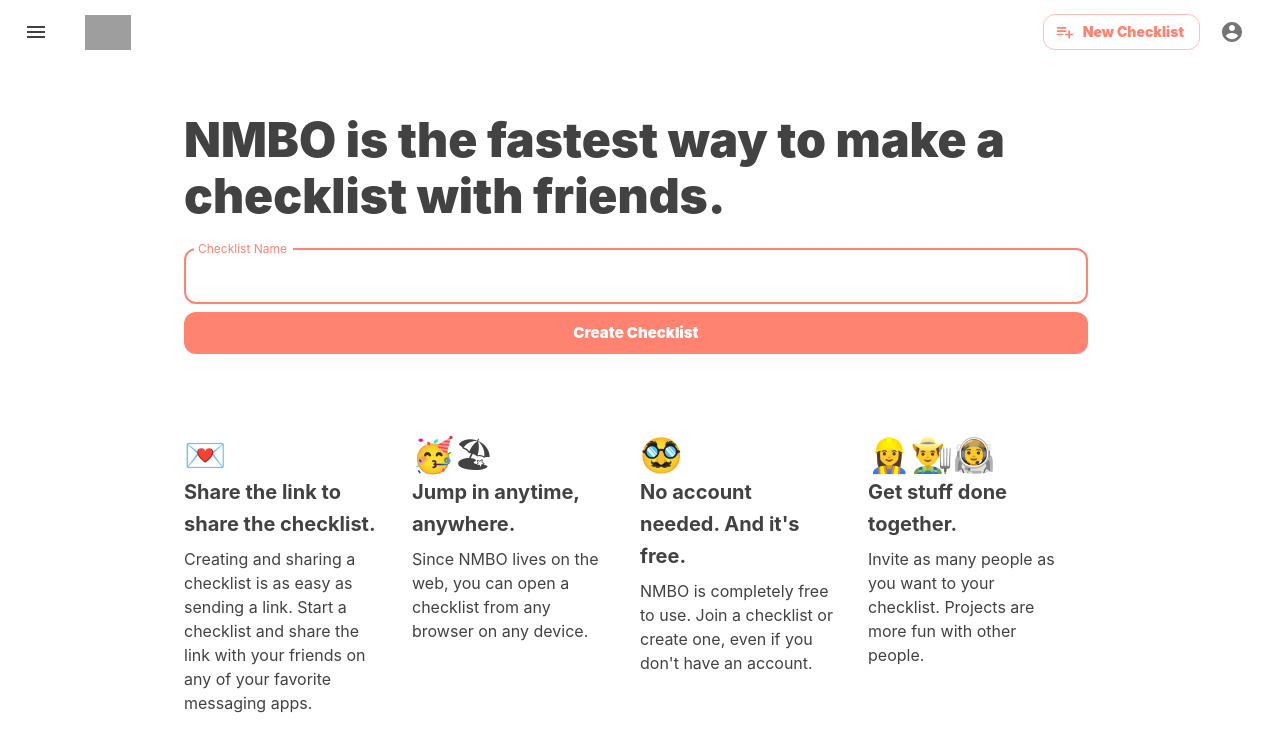
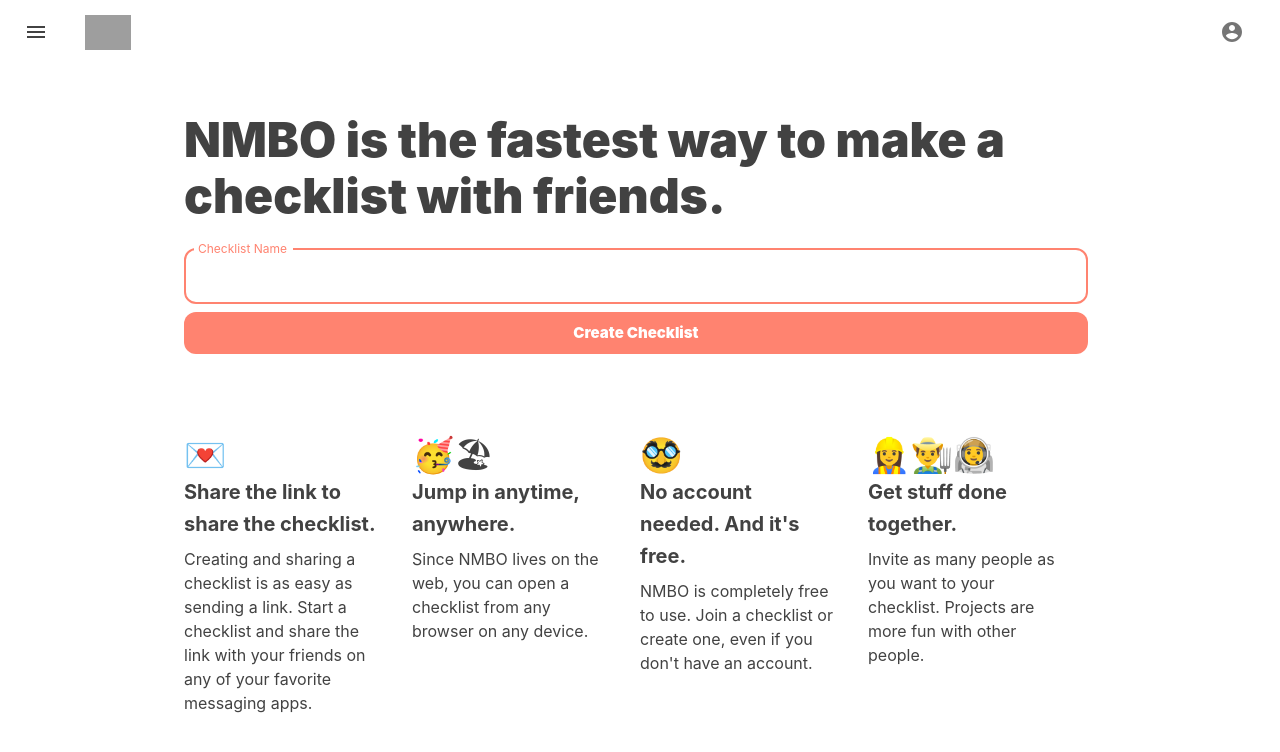
Before and after one commit to kennethlng/nmbo-app, a Next.js app: page / in a window 1280 px wide. Shown: the top 752 px of the page. Built offline with nearby package versions, Linux system fonts and the light colour scheme; no server answers; grey boxes are pictures that could not be loaded.

Commit message:
Update index.jsx

```diff
--- a/src/components/Header/index.jsx
+++ b/src/components/Header/index.jsx
@@ -8,6 +8,8 @@ import { AppStateContext } from '../AppState'
 import AccountButton from './AccountButton'
 import AddProjectButton from './AddProjectButton'
 import LogoButton from './LogoButton';
+import { useRouter } from 'next/router'
+import * as ROUTES from '../../constants/routes'
 
 const useStyles = makeStyles((theme) => ({
   root: {
@@ -34,6 +36,7 @@ const useStyles = makeStyles((theme) => ({
 
 const Header = () => {
   const classes = useStyles();
+  const router = useRouter();
   const appState = React.useContext(AppStateContext);
 
   return (
@@ -52,7 +55,7 @@ const Header = () => {
           <LogoButton/>
         </div>
         <div className={classes.spacer}/>
-        <AddProjectButton/>
+        {router.pathname === ROUTES.HOME ? null : <AddProjectButton/> }
         <div className={classes.endButton}>
           <AccountButton />
         </div>
```
